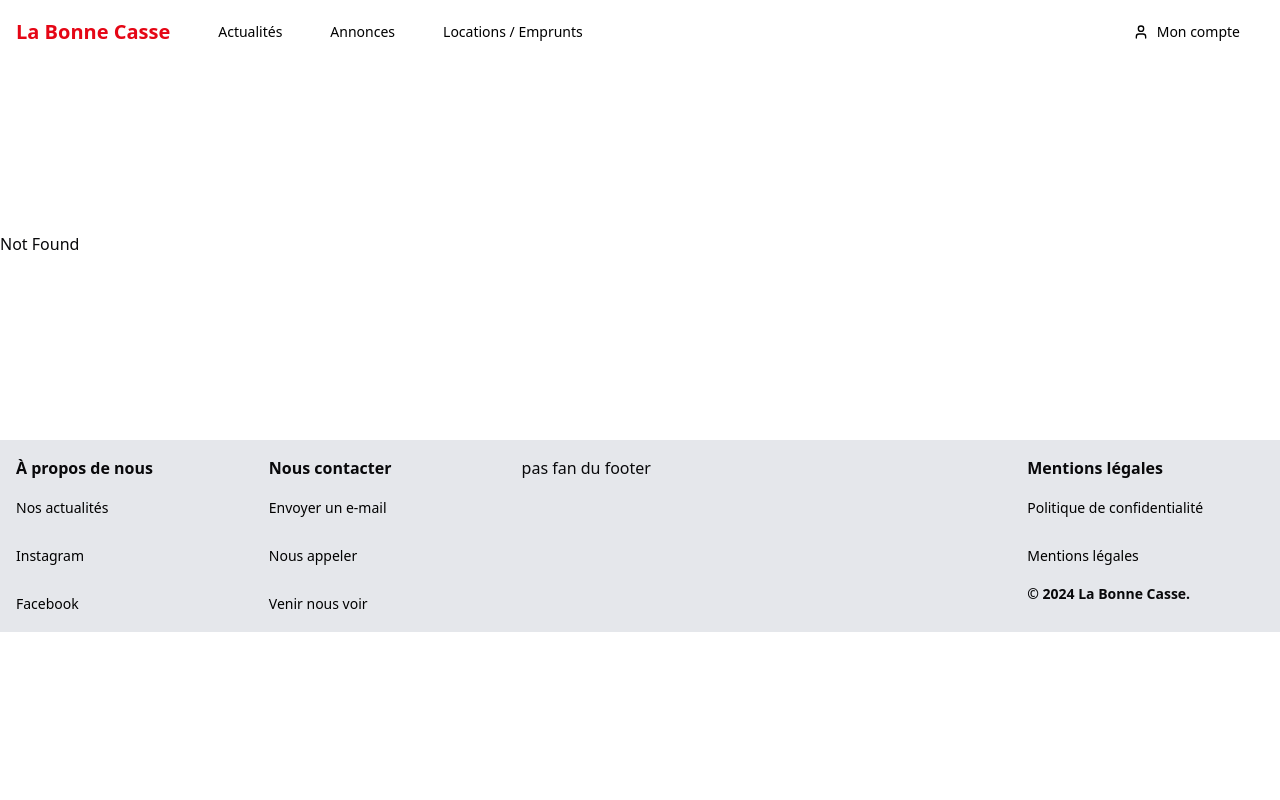
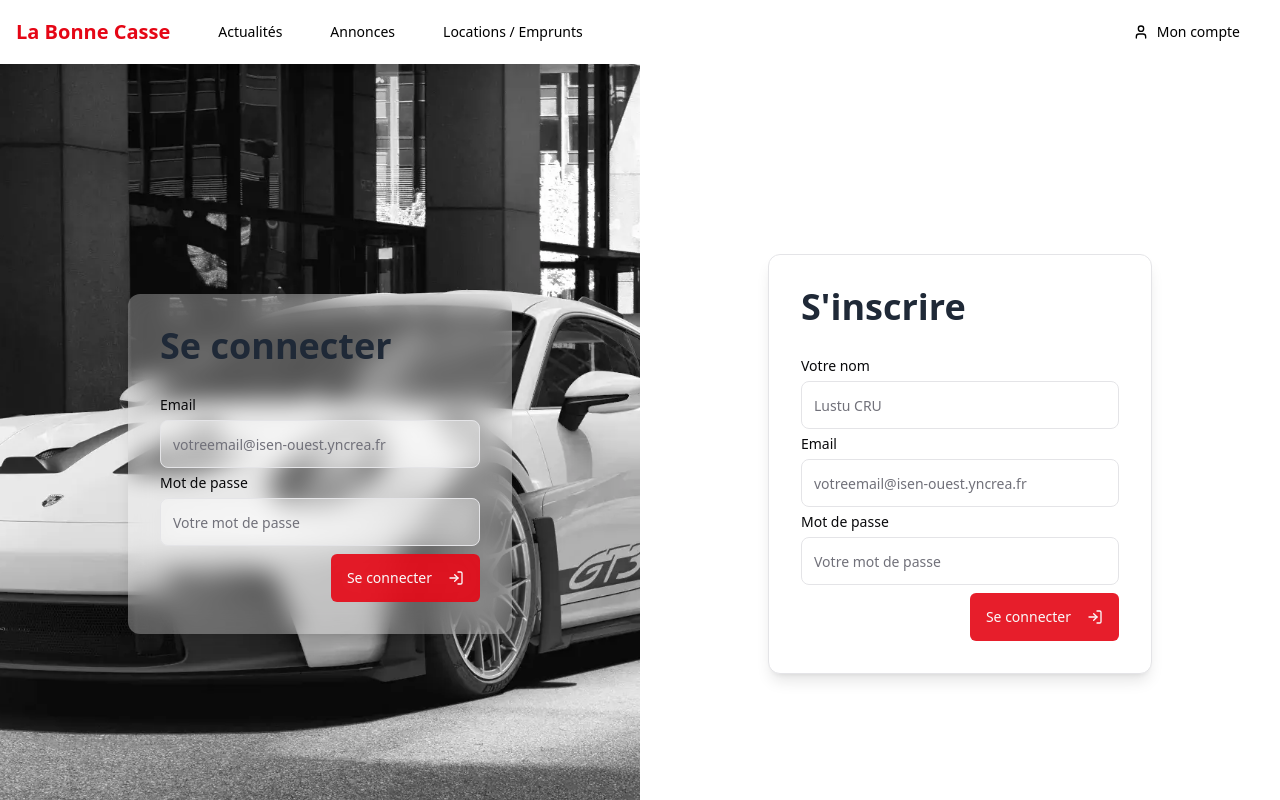
Before and after one commit to Club-Elec/labonnecasse, a React (Vite) app in the folder app/: page /auth in a window 1280 px wide. Built offline with nearby package versions, Linux system fonts and the light colour scheme.

Commit message:
✨ feat: auth page

```diff
--- a/app/src/routeTree.gen.ts
+++ b/app/src/routeTree.gen.ts
@@ -18,6 +18,7 @@ import { Route as SalesIndexImport } from './routes/sales/index'
 import { Route as RentalIndexImport } from './routes/rental/index'
 import { Route as NewsIndexImport } from './routes/news/index'
 import { Route as DashboardIndexImport } from './routes/dashboard/index'
+import { Route as AuthIndexImport } from './routes/auth/index'
 import { Route as SalesIdImport } from './routes/sales/$id'
 import { Route as RentalIdImport } from './routes/rental/$id'
 import { Route as NewsIdImport } from './routes/news/$id'
@@ -61,6 +62,12 @@ const NewsIndexRoute = NewsIndexImport.update({
 const DashboardIndexRoute = DashboardIndexImport.update({
   id: '/dashboard/',
   path: '/dashboard/',
+  getParentRoute: () => rootRoute,
+} as any)
+
+const AuthIndexRoute = AuthIndexImport.update({
+  id: '/auth/',
+  path: '/auth/',
   getParentRoute: () => rootRoute,
 } as any)
 
@@ -114,6 +121,13 @@ declare module '@tanstack/react-router' {
       preLoaderRoute: typeof SalesIdImport
       parentRoute: typeof rootRoute
     }
+    '/auth/': {
+      id: '/auth/'
+      path: '/auth'
+      fullPath: '/auth'
+      preLoaderRoute: typeof AuthIndexImport
+      parentRoute: typeof rootRoute
+    }
     '/dashboard/': {
       id: '/dashboard/'
       path: '/dashboard'
@@ -159,6 +173,7 @@ export interface FileRoutesByFullPath {
   '/news/$id': typeof NewsIdRoute
   '/rental/$id': typeof RentalIdRoute
   '/sales/$id': typeof SalesIdRoute
+  '/auth': typeof AuthIndexRoute
   '/dashboard': typeof DashboardIndexRoute
   '/news': typeof NewsIndexRoute
   '/rental': typeof RentalIndexRoute
@@ -171,6 +186,7 @@ export interface FileRoutesByTo {
   '/news/$id': typeof NewsIdRoute
   '/rental/$id': typeof RentalIdRoute
   '/sales/$id': typeof SalesIdRoute
+  '/auth': typeof AuthIndexRoute
   '/dashboard': typeof DashboardIndexRoute
   '/news': typeof NewsIndexRoute
   '/rental': typeof RentalIndexRoute
@@ -184,6 +200,7 @@ export interface FileRoutesById {
   '/news/$id': typeof NewsIdRoute
   '/rental/$id': typeof RentalIdRoute
   '/sales/$id': typeof SalesIdRoute
+  '/auth/': typeof AuthIndexRoute
   '/dashboard/': typeof DashboardIndexRoute
   '/news/': typeof NewsIndexRoute
   '/rental/': typeof RentalIndexRoute
@@ -198,6 +215,7 @@ export interface FileRouteTypes {
     | '/news/$id'
     | '/rental/$id'
     | '/sales/$id'
+    | '/auth'
     | '/dashboard'
     | '/news'
     | '/rental'
@@ -209,6 +227,7 @@ export interface FileRouteTypes {
     | '/news/$id'
     | '/rental/$id'
     | '/sales/$id'
+    | '/auth'
     | '/dashboard'
     | '/news'
     | '/rental'
@@ -220,6 +239,7 @@ export interface FileRouteTypes {
     | '/news/$id'
     | '/rental/$id'
     | '/sales/$id'
+    | '/auth/'
     | '/dashboard/'
     | '/news/'
     | '/rental/'
@@ -233,6 +253,7 @@ export interface RootRouteChildren {
   NewsIdRoute: typeof NewsIdRoute
   RentalIdRoute: typeof RentalIdRoute
   SalesIdRoute: typeof SalesIdRoute
+  AuthIndexRoute: typeof AuthIndexRoute
   DashboardIndexRoute: typeof DashboardIndexRoute
   NewsIndexRoute: typeof NewsIndexRoute
   RentalIndexRoute: typeof RentalIndexRoute
@@ -245,6 +266,7 @@ const rootRouteChildren: RootRouteChildren = {
   NewsIdRoute: NewsIdRoute,
   RentalIdRoute: RentalIdRoute,
   SalesIdRoute: SalesIdRoute,
+  AuthIndexRoute: AuthIndexRoute,
   DashboardIndexRoute: DashboardIndexRoute,
   NewsIndexRoute: NewsIndexRoute,
   RentalIndexRoute: RentalIndexRoute,
@@ -268,6 +290,7 @@ export const routeTree = rootRoute
         "/news/$id",
         "/rental/$id",
         "/sales/$id",
+        "/auth/",
         "/dashboard/",
         "/news/",
         "/rental/",
@@ -287,6 +310,9 @@ export const routeTree = rootRoute
     "/sales/$id": {
       "filePath": "sales/$id.tsx"
     },
+    "/auth/": {
+      "filePath": "auth/index.tsx"
+    },
     "/dashboard/": {
       "filePath": "dashboard/index.tsx"
     },
--- a/app/src/routes/__root.tsx
+++ b/app/src/routes/__root.tsx
@@ -30,7 +30,7 @@ export const Route = createRootRoute({
           </div>
 
           <div className="flex gap-2 p-2 rounded-lg">
-            <Link to="/">
+            <Link to="/auth">
               <Button variant={"link"} className="text-black">
                 <User />
                 Mon compte
--- /dev/null
+++ b/app/src/routes/auth/index.tsx
@@ -0,0 +1,100 @@
+import { Button } from "@/components/ui/button";
+import { Card } from "@/components/ui/card";
+import { Input } from "@/components/ui/input";
+import { Label } from "@/components/ui/label";
+import { createFileRoute } from "@tanstack/react-router";
+import { LogIn } from "lucide-react";
+
+const Auth = () => {
+  return (
+    <div className="w-full h-full flex flex-col md:flex-row">
+      <div className="relative flex-1 flex items-center justify-center">
+        <img
+          src="/images/911_gt3_rs.webp"
+          className="absolute top-0 left-0 w-full h-full object-cover z-0"
+        />
+
+        <div className="relative z-10 min-w-96 w-full h-full sm:w-auto sm:h-auto flex flex-col gap-8 p-8 bg-white/30 backdrop-blur-md md:rounded-xl shadow-lg">
+          <h1 className="text-4xl text-gray-800 font-bold">Se connecter</h1>
+
+          <form className="flex flex-col gap-2">
+            <div className="flex flex-col gap-2">
+              <Label htmlFor="email">Email</Label>
+              <Input
+                className="min-w-48 h-12 bg-white/30 backdrop-blur-md rounded-lg"
+                placeholder="votreemail@isen-ouest.yncrea.fr"
+                name="email"
+              />
+            </div>
+
+            <div className="flex flex-col gap-2">
+              <Label htmlFor="password">Mot de passe</Label>
+              <Input
+                className="min-w-48 h-12 bg-white/30 backdrop-blur-md rounded-lg"
+                placeholder="Votre mot de passe"
+                name="password"
+              />
+            </div>
+
+            <Button
+              className={
+                "h-12 aspect-square self-end bg-primary/90 backdrop-blur-md"
+              }
+            >
+              <span>Se connecter</span>
+              <LogIn className="ml-2" />
+            </Button>
+          </form>
+        </div>
+      </div>
+
+      <div className="flex-1 flex items-center justify-center">
+        <Card className="relative z-10 min-w-96 w-full h-full sm:w-auto sm:h-auto flex flex-col gap-8 p-8 md:rounded-xl shadow-none md:shadow-lg">
+          <h1 className="text-4xl text-gray-800 font-bold">S'inscrire</h1>
+
+          <form className="flex flex-col gap-2">
+            <div className="flex flex-col gap-2">
+              <Label htmlFor="name">Votre nom</Label>
+              <Input
+                className="min-w-48 h-12 bg-white/30 backdrop-blur-md rounded-lg"
+                placeholder="Lustu CRU"
+                name="name"
+              />
+            </div>
+
+            <div className="flex flex-col gap-2">
+              <Label htmlFor="email">Email</Label>
+              <Input
+                className="min-w-48 h-12 bg-white/30 backdrop-blur-md rounded-lg"
+                placeholder="votreemail@isen-ouest.yncrea.fr"
+                name="email"
+              />
+            </div>
+
+            <div className="flex flex-col gap-2">
+              <Label htmlFor="password">Mot de passe</Label>
+              <Input
+                className="min-w-48 h-12 bg-white/30 backdrop-blur-md rounded-lg"
+                placeholder="Votre mot de passe"
+                name="password"
+              />
+            </div>
+
+            <Button
+              className={
+                "h-12 aspect-square self-end bg-primary/90 backdrop-blur-md"
+              }
+            >
+              <span>Se connecter</span>
+              <LogIn className="ml-2" />
+            </Button>
+          </form>
+        </Card>
+      </div>
+    </div>
+  );
+};
+
+export const Route = createFileRoute("/auth/")({
+  component: Auth,
+});
```
